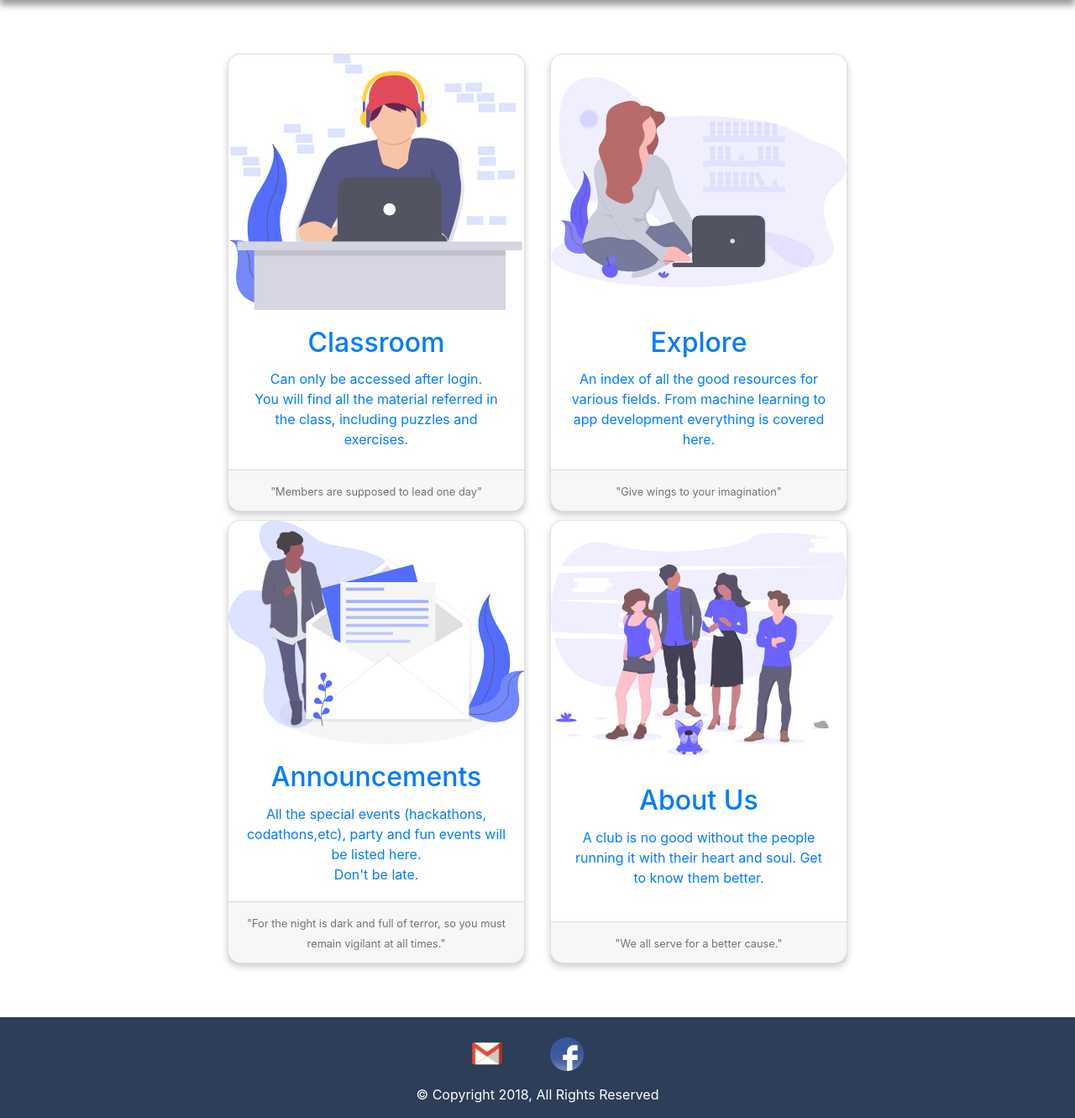
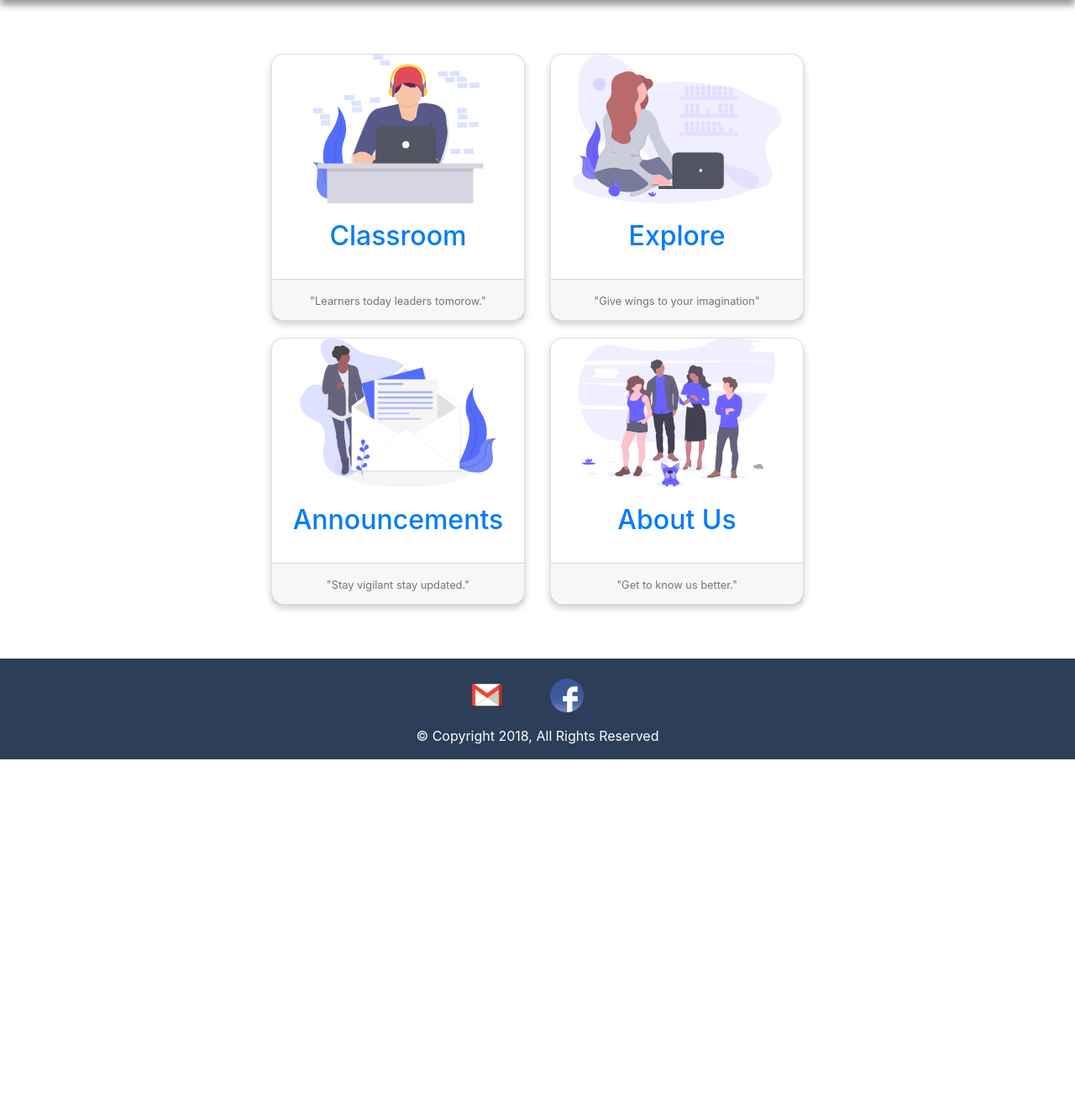
Before and after one commit to piyushmittal25/Fractal_Web_Dev, a Django app: page / in a window 1280 px wide. Shown: the part 61-1392 px from the top of the page at 84% size. After the commit the page ends 965 px from the top, so only its background shows below. Run offline with Django 3.2, Linux system fonts and the light colour scheme; some libraries are stand-ins or nearby versions.

Commit message:
Home page modified

```diff
--- a/fractalweb/templates/fractalweb/index.html
+++ b/fractalweb/templates/fractalweb/index.html
@@ -26,6 +26,13 @@
     *:focus {
     outline: 0;
     outline: none;
+    }
+    .card-deck{
+      width: 90%;
+      margin-left:5%;
+    }
+    .card{
+      height: 318px;
     }
   </style>
 </head>
@@ -75,18 +82,18 @@
 </nav>
 
 <div class="container" id="deckContainer">
-<div class="card-deck" style="margin-bottom: 10px">
+<div class="card-deck" style="margin-bottom: 20px">
   <div class="card" id="card">
     <img class="card-img-top" src=" {% static 'images/coding.svg' %}"  alt="Card image cap" style="height: 56%;">
     <div class="card-body">
     	<a href="{% url  'classroom:question' %}">
       <h2 class="card-title">Classroom</h2>
-      <p class="card-text">Can only be accessed after login.<br/> You will find all the material referred in the class, including puzzles and exercises.</p>
+      <!-- <p class="card-text">Can only be accessed after login.<br/> You will find all the material referred in the class, including puzzles and exercises.</p> -->
 	    </a>
 		</div>
 
     <div class="card-footer">
-      <small class="text-muted">"Members are supposed to lead one day"</small>
+      <small class="text-muted">"Learners today leaders tomorow."</small>
     </div>
   </div>
 
@@ -95,7 +102,7 @@
     <div class="card-body">
     	<a href="{% url  'explore' %}">
       <h2 class="card-title">Explore</h2>
-      <p class="card-text">An index of all the good resources for various fields. From machine learning to app development everything is covered here.</p>
+      <!-- <p class="card-text">An index of all the good resources for various fields. From machine learning to app development everything is covered here.</p> -->
 	    </a>
 		</div>
     <div class="card-footer">
@@ -105,17 +112,17 @@
 </div>
 
 
-<div class="card-deck" style="margin-bottom: 10px">
+<div class="card-deck" style="margin-bottom: 20px;">
   <div class="card" id="card">
     <img class="card-img-top" src="{% static 'images/newsletter.svg' %}" alt="Card image cap" style="height: 56%;">
     <div class="card-body">
     	<a href="{% url  'announcements' %}">
       <h2 class="card-title">Announcements</h2>
-      <p class="card-text">All the special events (hackathons, codathons,etc), party and fun events will be listed here. <br/>Don't be late.</p>
+     <!--  <p class="card-text">All the special events (hackathons, codathons,etc), party and fun events will be listed here. <br/>Don't be late.</p> -->
 	    </a>
 		</div>
     <div class="card-footer">
-      <small class="text-muted">"For the night is dark and full of terror, so you must remain vigilant at all times."</small>
+      <small class="text-muted">"Stay vigilant stay updated."</small>
     </div>
   </div>
 
@@ -124,11 +131,11 @@
     <div class="card-body">
     	<a href="{% url  'about' %}">
       <h2 class="card-title">About Us</h2>
-      <p class="card-text">A club is no good without the people running it with their heart and soul. Get to know them better.</p>
+      <!-- <p class="card-text">A club is no good without the people running it with their heart and soul. Get to know them better.</p> -->
 	    </a>
 		</div>
     <div class="card-footer">
-      <small class="text-muted">"We all serve for a better cause." </small>
+      <small class="text-muted">"Get to know us better." </small>
     </div>
   </div>
 </div>
```
